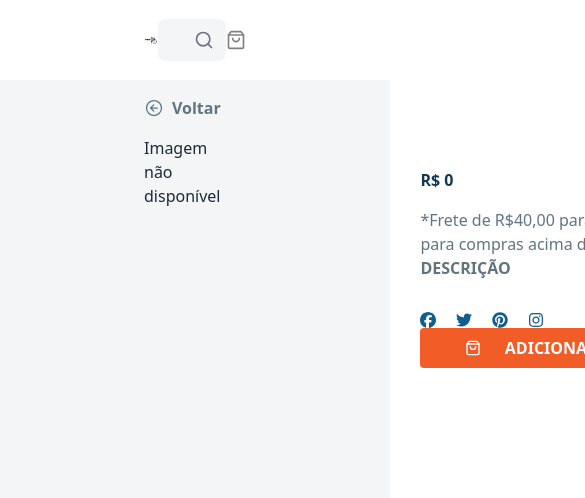
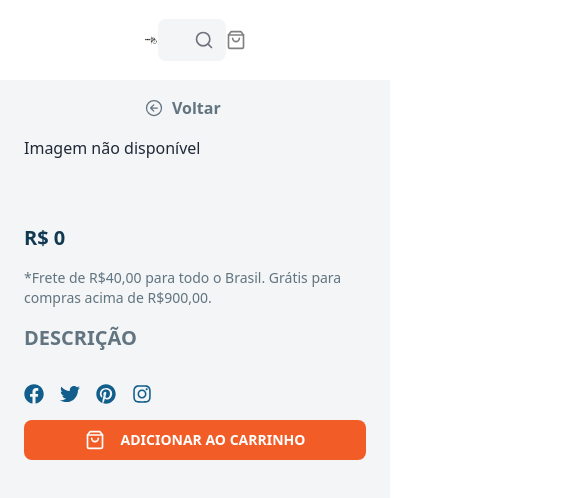
Before and after one commit to Lucas-Justino/ecommerce-bike, a React (Vite) app: page /produto in a window 390 px wide. Shown: the top 498 px of the page, 585 px wide, since content can reach past the window. Built offline with nearby package versions, Linux system fonts and the light colour scheme.

Commit message:
Aplicando Responsividade

```diff
--- a/src/components/carrinho/card.jsx
+++ b/src/components/carrinho/card.jsx
@@ -19,7 +19,7 @@ const Card = ({ imagem, nome, valor, marca, id, quantidade }) => {
       <div className="flex mt-8 gap-8">
         <img className="rounded-lg" src={imagem} height={200} width={200} alt="" />
         <div className="flex flex-col gap-2">
-          <div className="flex w-[600px] justify-between text-[#123952] font-bold text-xl">
+          <div className="flex 2xl:w-[600px] xl:w-[400px] justify-between text-[#123952] font-bold text-xl">
             <span>{nome}</span>
             <span>R$ {valor}</span>
           </div>
@@ -38,7 +38,7 @@ const Card = ({ imagem, nome, valor, marca, id, quantidade }) => {
           </div>
         </div>
       </div>
-      <div className="h-[1px] w-[830px] bg-[#D1D1D8] mt-8"></div>
+      <div className="h-[1px] 2xl:w-[830px] xl:w-[640px] lg:w-[500px] bg-[#D1D1D8] mt-8"></div>
     </div>
   );
 };
--- a/src/components/carrinho/carrinho.jsx
+++ b/src/components/carrinho/carrinho.jsx
@@ -12,7 +12,7 @@ const CarrinhoProdutos = () => {
 
   return (
     <div className="flex mx-36 gap-40 justify-between">
-      <div className="flex flex-col">
+      <div className="flex flex-col w-[600px] xl:w-[500px] lg:w-[400px]">
         <div className="flex flex-col mt-4 gap-2">
           {carrinho.length === 0 ? (
             <span className="text-[#123952] font-bold text-xl">
--- a/src/components/produto/descricao.jsx
+++ b/src/components/produto/descricao.jsx
@@ -4,7 +4,7 @@ import {
   FaTwitter,
   FaPinterest,
   FaInstagram,
-} from "react-icons/fa6";
+} from "react-icons/fa";
 import { FiShoppingBag } from "react-icons/fi";
 import { CarrinhoContext } from "../context/carrinhoContext";
 
@@ -13,29 +13,28 @@ const Descricao = ({ produto, nome, marca, valor, descricao }) => {
   const { adicionarAoCarrinho } = useContext(CarrinhoContext)
 
   return (
-    <div className="flex flex-col text-[#617480] justify-between items-start">
+    <div className="flex flex-col text-[#617480] gap-4 lg:gap-6 lg:justify-between lg:items-start">
       <div className="flex flex-col gap-4">
-        <span className="">{marca}</span>
-        <span className="text-[#123952] font-semibold text-3xl">{nome}</span>
-        <span className="text-[#123952] font-bold">R$ {valor}</span>
-        <span className="">
-          *Frete de R$40,00 para todo o Brasil. Grátis para compras acima de
-          R$900,00.
+        <span className="text-lg lg:text-xl">{marca}</span>
+        <span className="text-[#123952] font-semibold text-2xl lg:text-3xl">{nome}</span>
+        <span className="text-[#123952] font-bold text-xl lg:text-2xl">R$ {valor}</span>
+        <span className="text-sm lg:text-base">
+          *Frete de R$40,00 para todo o Brasil. Grátis para compras acima de R$900,00.
         </span>
       </div>
       <div className="flex flex-col gap-4">
-        <h1 className="font-bold">DESCRIÇÃO</h1>
-        <p className="">{descricao}</p>
-        <div className="flex gap-5">
-          <FaFacebook color="#115D8C" />
-          <FaTwitter color="#115D8C" />
-          <FaPinterest color="#115D8C" />
-          <FaInstagram color="#115D8C" />
+        <h1 className="font-bold text-xl lg:text-2xl">DESCRIÇÃO</h1>
+        <p className="text-sm lg:text-base">{descricao}</p>
+        <div className="flex gap-4 lg:gap-5">
+          <FaFacebook color="#115D8C" size={20} />
+          <FaTwitter color="#115D8C" size={20} />
+          <FaPinterest color="#115D8C" size={20} />
+          <FaInstagram color="#115D8C" size={20} />
         </div>
       </div>
-      <button className="flex justify-center items-center gap-6 bg-[#F25D27] text-white h-10 w-[340px] px-10 rounded-[4px] font-semibold"
+      <button className="flex justify-center items-center gap-4 bg-[#F25D27] text-white h-10 w-full lg:w-[340px] px-4 lg:px-10 rounded-lg font-semibold text-sm lg:text-base md:text-xs"
         onClick={() => {adicionarAoCarrinho(produto)}}>
-        <FiShoppingBag />
+        <FiShoppingBag size={20} />
         ADICIONAR AO CARRINHO
       </button>
     </div>
--- a/src/components/produto/detalhes.jsx
+++ b/src/components/produto/detalhes.jsx
@@ -36,7 +36,7 @@ const Detalhes = () => {
   }, [id]);
 
   return (
-    <div className="flex px-36 gap-40 mt-4">
+    <div className="flex flex-col lg:flex-row px-6 lg:px-36 gap-4 lg:gap-10 mt-4">
       <Imagem imagens={imagens} />
       <Descricao produto={produto} descricao={descricao} marca={marca} nome={nome} valor={valor} />
     </div>
--- a/src/components/produto/imagem.jsx
+++ b/src/components/produto/imagem.jsx
@@ -10,19 +10,25 @@ const Imagem = ({ imagens }) => {
   }, [imagens]);
 
   return (
-    <div className="flex gap-10">
-      {imagemPrincipal ? (
-        <img src={imagemPrincipal} alt="Imagem principal" className="w-[500px] h-[500px] object-cover rounded-lg" />
-      ) : (
-        <p>Imagem não disponível</p>
-      )}
-      <div className="flex flex-col gap-4">
+    <div className="flex flex-col lg:flex-row gap-4 lg:gap-10">
+      <div className="flex-shrink-0">
+        {imagemPrincipal ? (
+          <img
+            src={imagemPrincipal}
+            alt="Imagem principal"
+            className="w-full max-w-[500px] h-auto 2xl:w-[500px] 2xl:h-[500px] xl:w-[400px] xl:h-[500px] lg:w-[300px] lg:h-[500px] md:w-[500px] md:h-[500px] object-cover rounded-lg"
+          />
+        ) : (
+          <p>Imagem não disponível</p>
+        )}
+      </div>
+      <div className="flex flex-wrap gap-4 lg:flex-col">
         {imagens.map((imagem, index) => (
           <img
             key={index}
             src={imagem.url}
             alt={`Imagem ${index + 1}`}
-            className={`w-[113px] h-[113px] object-cover rounded-lg cursor-pointer ${
+            className={`w-[113px] h-[113px] lg:w-[113px] lg:h-[113px] object-cover rounded-lg cursor-pointer ${
               imagemPrincipal === imagem.url ? 'border-2 border-[#F25D27]' : ''
             }`}
             onClick={() => setImagemPrincipal(imagem.url)}
@@ -31,6 +37,6 @@ const Imagem = ({ imagens }) => {
       </div>
     </div>
   );
-}
+};
 
 export default Imagem;
```
